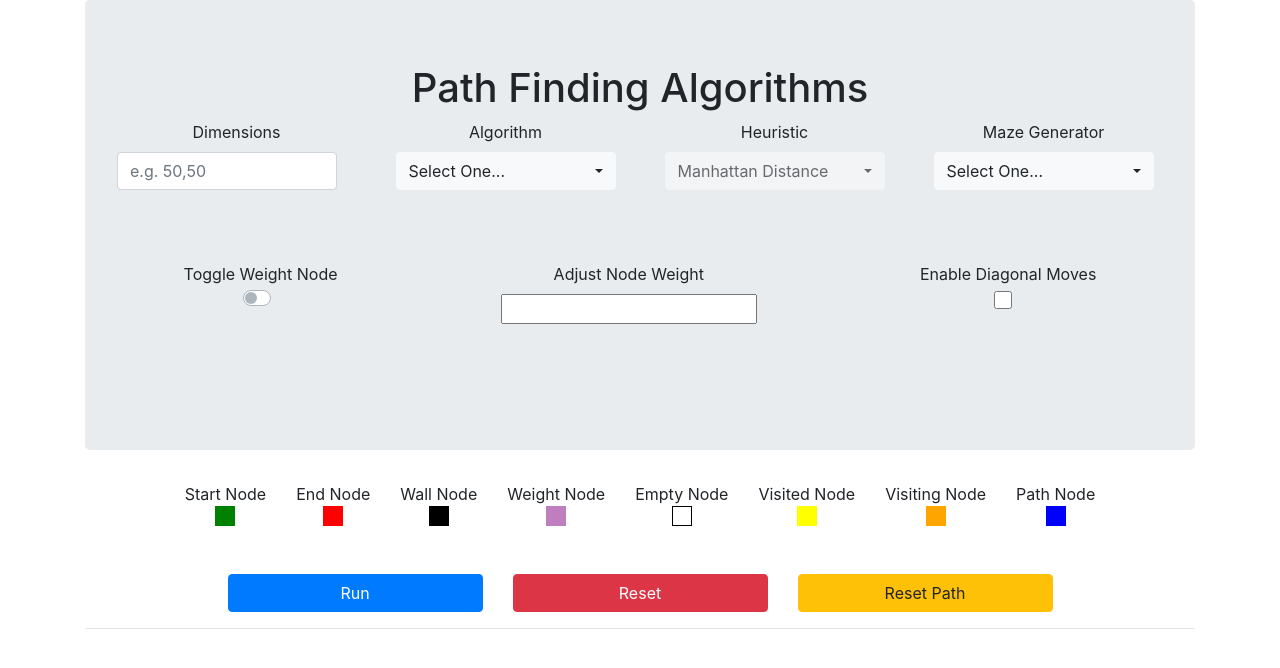
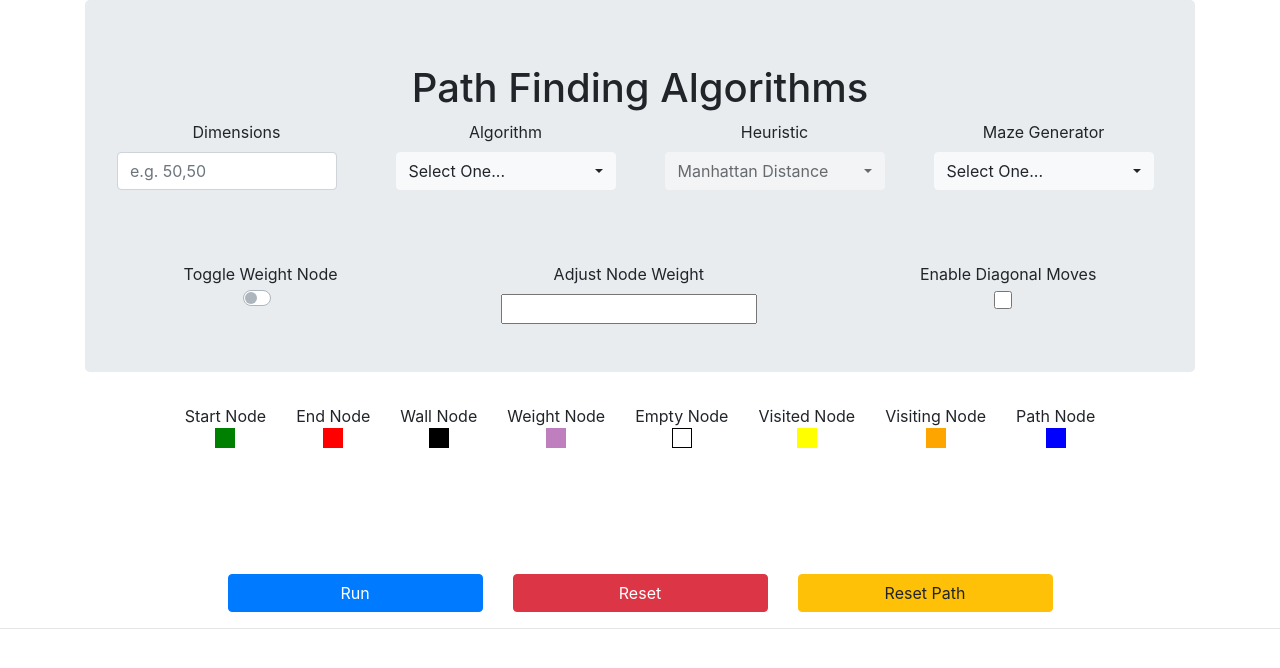
Before and after one commit to e-dang/Algorithms, a Django app: page / in a window 1280 px wide. Shown: the top 668 px of the page. Run offline with Django 3.2, Linux system fonts and the light colour scheme; some libraries are stand-ins or nearby versions.

Commit message:
Fix margins

```diff
--- a/path_finding/static/styles.css
+++ b/path_finding/static/styles.css
@@ -243,3 +243,19 @@
 .hidden {
     visibility: hidden;
 }
+
+.reduced-jumbotron {
+    padding-bottom: 2rem;
+}
+
+.info-section {
+    display: flex;
+    flex-wrap: wrap;
+    min-height: 110px;
+    justify-content: center;
+    align-items: center;
+}
+
+.line-break {
+    width: 100%;
+}
--- a/path_finding/templates/index.html
+++ b/path_finding/templates/index.html
@@ -18,7 +18,7 @@
 
 <body id='body'>
     <div id="controlsContainer" class="container">
-        <div class="jumbotron">
+        <div class="jumbotron reduced-jumbotron">
             <div class="row">
                 <div class="col">
                     <div class="text-center">
@@ -112,16 +112,9 @@
                     </div>
                 </div>
             </div>
-
-            <div class="row justify-content-center">
-                <div class="col">
-                    <p id='algComplete' class="h6 text-success text-center hidden">Complete!<br>Path Cost = <span
-                            id="cost"></span></p>
-                </div>
-            </div>
         </div>
 
-        <div class="row justify-content-center mb-5">
+        <div class="row justify-content-center">
             <div class="col-auto">
                 <div class="row justify-content-center">
                     <div class="col">
@@ -210,7 +203,45 @@
                 </div>
             </div>
         </div>
+    </div>
 
+    <div id="algInfoContainer" class="container-fluid">
+        <div class="row justify-content-center mt-3">
+            <div class="col text-center info-section">
+                <p class="lead" id="dijkstraInfo" hidden><b>Dijkstra's Algorithm</b> is weighted and guarantees the
+                    shortest path.</p>
+                <p class="lead" id="bfsInfo" hidden><b>Breadth-First Search</b> is unweighted and guarantees the
+                    shortest path.</p>
+                <p class="lead" id="dfsInfo" hidden><b>Depth-First Search</b> is unweighted and does not guarantee the
+                    shortest path.
+                </p>
+                <p class="lead" id="dfsspInfo" hidden><b>Depth-First Search (Shortest Path)</b> is unweighted and will
+                    find the shortest
+                    path by exploring all possible paths. This algorithm can run <i>extremely</i> long if the
+                    grid
+                    is large.</p>
+                <p class="lead" id="a*Info" hidden><b>A* Search</b> is weighted and guarantees the shortest path as
+                    long as the
+                    heuristic
+                    does not over estimate the true cost to the end node. This is why Manhattan Distance cannot be
+                    used
+                    as a heuristic when diagonal moves are enabled.</p>
+                <p class="lead" id="greedy-bfsInfo" hidden><b>Greedy Best-First Search</b> is unweighted and does not
+                    guarantee the
+                    shortest
+                    path.</p>
+                <p class="lead" id="bidirectionalInfo" hidden><b>Bidirectional Search</b> uses Breadth-First Search and
+                    thus is
+                    unweighted
+                    and guarantees the shortest path.</p>
+                <div class="line-break"></div>
+                <p id='algComplete' class="h4 text-success" hidden>Complete!<br>Path Cost = <span id="cost"></span>
+                </p>
+            </div>
+        </div>
+    </div>
+
+    <div id="buttonContainer" class="container">
         <div class="row justify-content-center">
             <div class="col-3">
                 <button class="btn btn-primary btn-block" id="runButton">Run</button>
@@ -223,9 +254,9 @@
             </div>
         </div>
 
-        <hr>
     </div>
 
+    <hr>
 
     <div class="container">
         <div class="row justify-content-center">
```
Also changed, not shown: path_finding/static/src/grid_controller.js (+13 -2 lines), path_finding/static/src/utils/utils.js (+6 -3 lines), path_finding/static/tests/grid_controller.test.js (+8 -8 lines).
